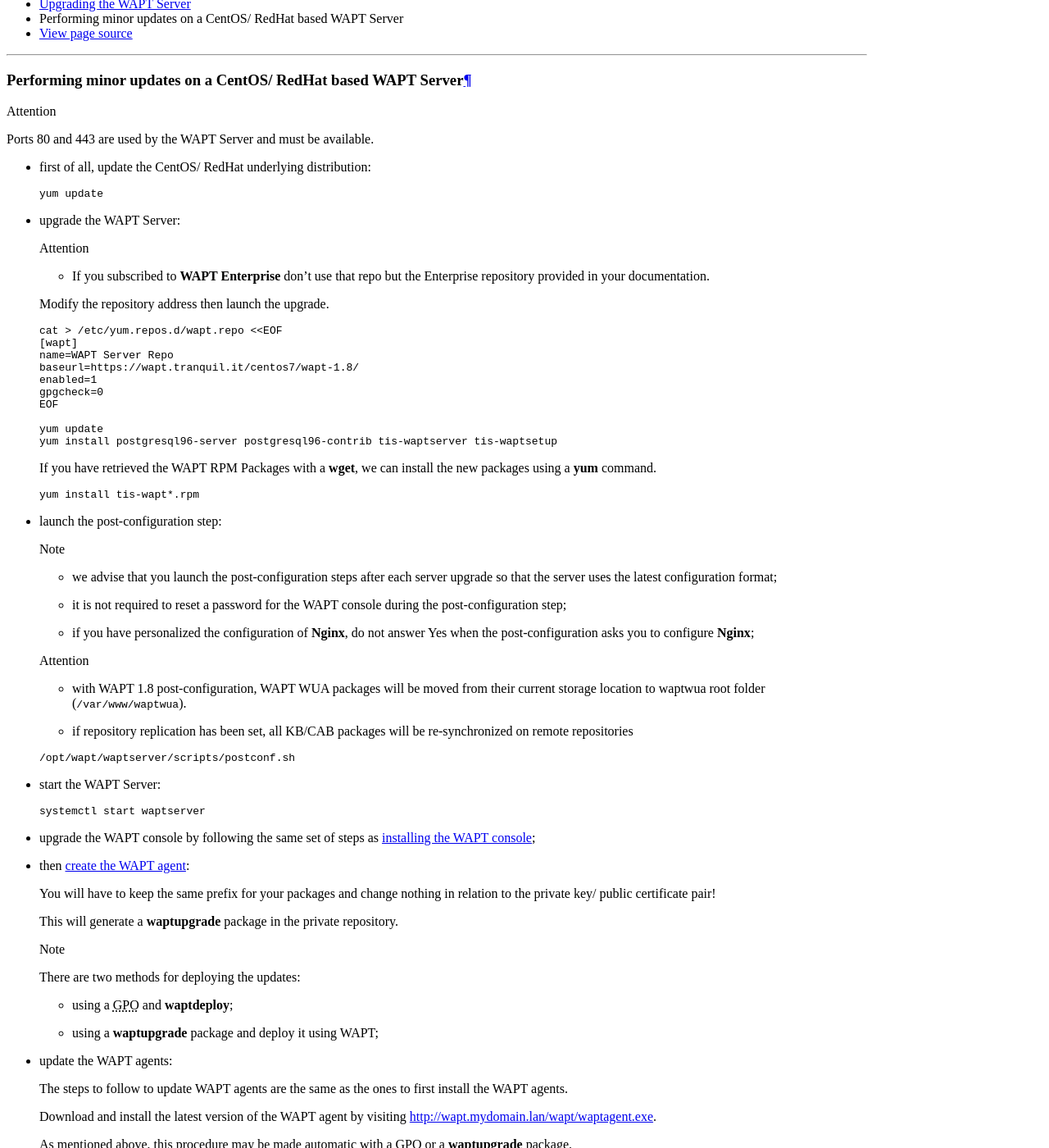
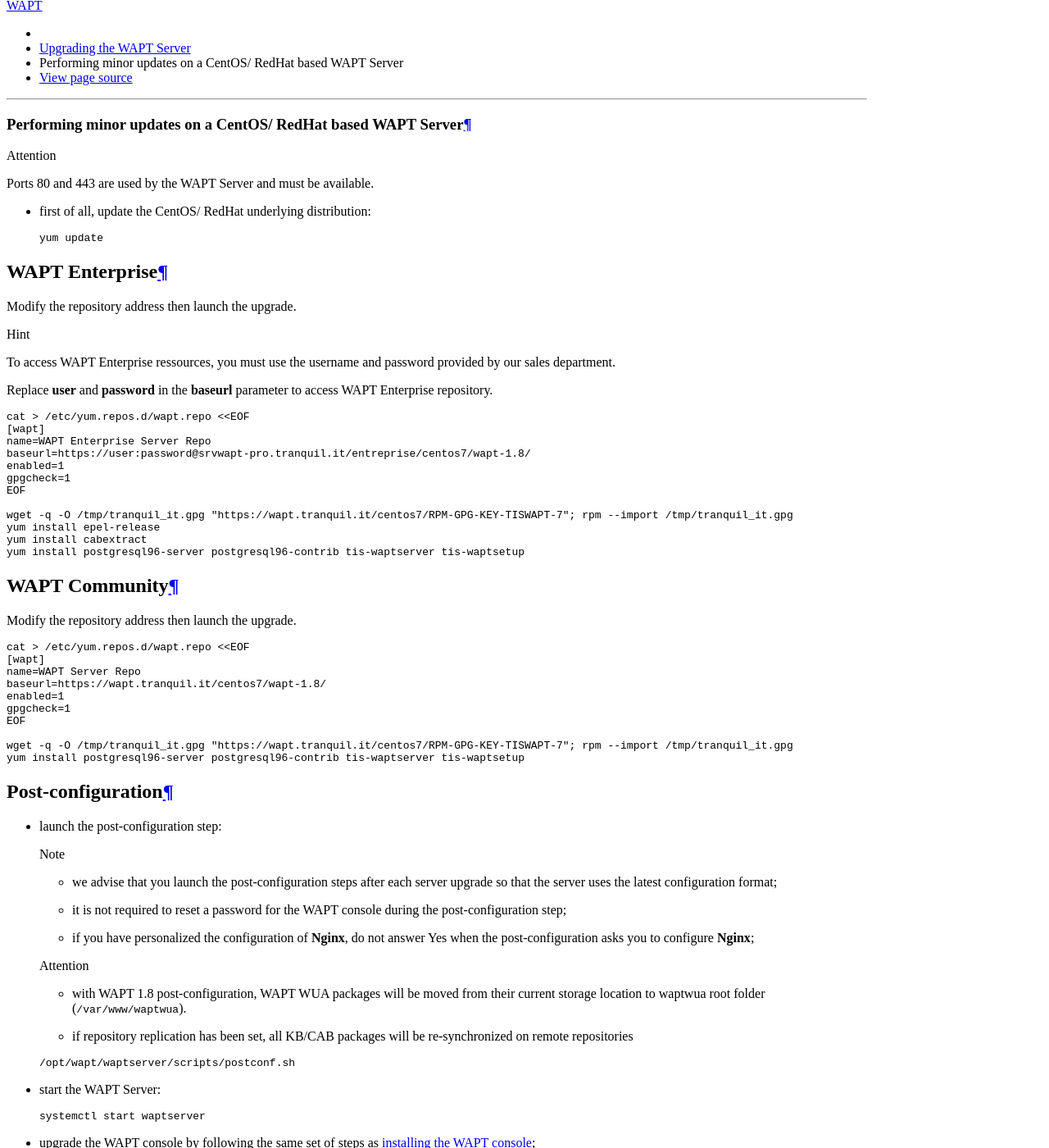
Before and after one commit to tranquilit/WAPT-Documentation, a Sphinx documentation site: the page built from source/waptserver-update/waptserver-update-centos.rst, in a window 1280 px wide and 1400 px high, scrolled down 773 px. Shown: the whole window at 82% size. Built offline with Sphinx 7.4.7 and the Read the Docs theme 2.0.0, drawn with Linux system fonts in a browser that asks for light colours; some of the changed text lies outside the part shown.

Commit message:
WAPT 1.8 Enterprise public

```diff
--- a/source/waptserver-update/waptserver-update-centos.rst
+++ b/source/waptserver-update/waptserver-update-centos.rst
@@ -24,34 +24,57 @@
 
     yum update
 
-* upgrade the WAPT Server:
 
-  .. attention::
+WAPT Enterprise
++++++++++++++++
 
-   * If you subscribed to **WAPT Enterprise** don't use that repo but the Enterprise repository provided in your documentation.
+Modify the repository address then launch the upgrade.
 
-  Modify the repository address then launch the upgrade.
+.. hint::
 
-  .. code-block:: bash
+   To access WAPT Enterprise ressources, you must use the username and password provided by our sales department.
 
-    cat > /etc/yum.repos.d/wapt.repo <<EOF
-    [wapt]
-    name=WAPT Server Repo
-    baseurl=https://wapt.tranquil.it/centos7/wapt-1.8/
-    enabled=1
-    gpgcheck=0
-    EOF
+   Replace **user** and **password** in the **baseurl** parameter to access WAPT Enterprise repository.
 
-    yum update
-    yum install postgresql96-server postgresql96-contrib tis-waptserver tis-waptsetup
+.. code-block:: bash
+
+  cat > /etc/yum.repos.d/wapt.repo <<EOF
+  [wapt]
+  name=WAPT Enterprise Server Repo
+  baseurl=https://user:password@srvwapt-pro.tranquil.it/entreprise/centos7/wapt-1.8/
+  enabled=1
+  gpgcheck=1
+  EOF
+
+  wget -q -O /tmp/tranquil_it.gpg "https://wapt.tranquil.it/centos7/RPM-GPG-KEY-TISWAPT-7"; rpm --import /tmp/tranquil_it.gpg
+  yum install epel-release
+  yum install cabextract
+  yum install postgresql96-server postgresql96-contrib tis-waptserver tis-waptsetup
 
 
-  If you have retrieved the WAPT RPM Packages with a :program:`wget`,
-  we can install the new packages using a :command:`yum` command.
+WAPT Community
+++++++++++++++
 
-  .. code-block:: bash
+Modify the repository address then launch the upgrade.
 
-    yum install tis-wapt*.rpm
+.. code-block:: bash
+
+  cat > /etc/yum.repos.d/wapt.repo <<EOF
+  [wapt]
+  name=WAPT Server Repo
+  baseurl=https://wapt.tranquil.it/centos7/wapt-1.8/
+  enabled=1
+  gpgcheck=1
+  EOF
+
+  wget -q -O /tmp/tranquil_it.gpg "https://wapt.tranquil.it/centos7/RPM-GPG-KEY-TISWAPT-7"; rpm --import /tmp/tranquil_it.gpg
+  yum install postgresql96-server postgresql96-contrib tis-waptserver tis-waptsetup
+
+
+
+Post-configuration
+++++++++++++++++++
+
 
 * launch the post-configuration step:
 
```
Also changed, not shown: source/waptserver-install/centos/install-centos-wapt.rst (+36 -10 lines), source/waptserver-install/debian/install-debian-wapt.rst (+31 -3 lines), source/waptserver-update/waptserver-update-debian.rst (+30 -8 lines), 9 other files.
